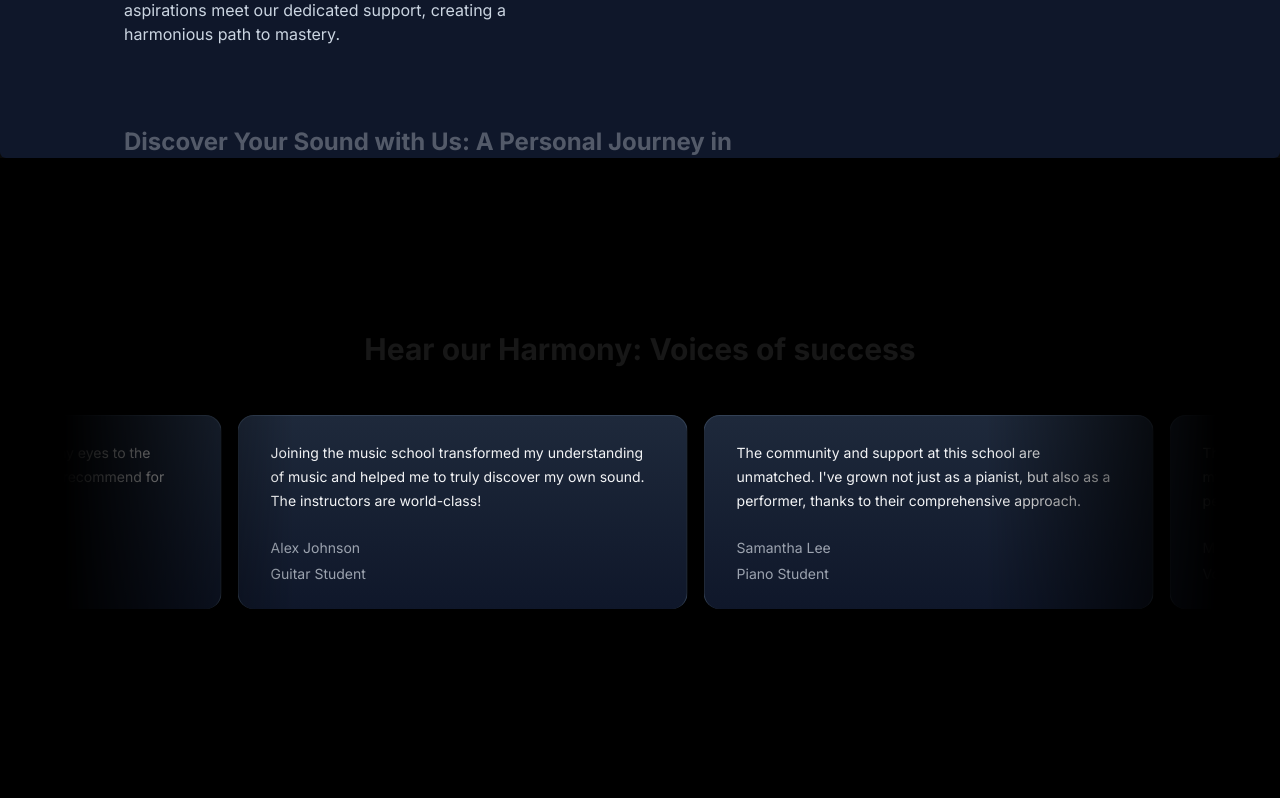
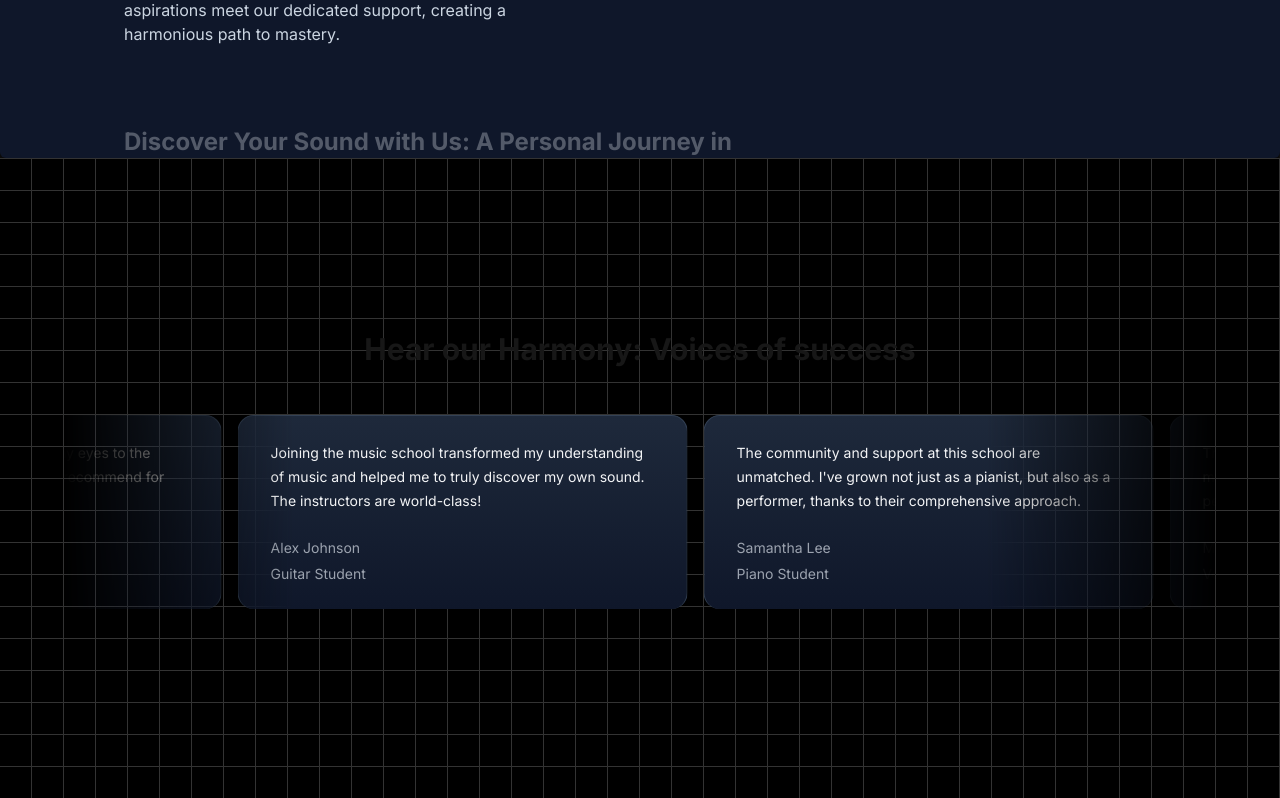
Before and after one commit to Vbkrao/MusicAcademyNextjs, a Next.js app: page / in a window 1280 px wide. Shown: the part 1690-2488 px from the top of the page. Built offline with nearby package versions, Linux system fonts and the light colour scheme.

Commit message:
Update TailwindConfig.ts

```diff
--- a/tailwind.config.ts
+++ b/tailwind.config.ts
@@ -1,6 +1,7 @@
+import { a } from "framer-motion/client";
 import type { Config } from "tailwindcss";
 
-// const svgToDataUri = require("mini-svg-data-uri");
+const svgToDataUri = require("mini-svg-data-uri");
 const colors = require("tailwindcss/colors");
 const {
   default: flattenColorPalette,
@@ -18,28 +19,28 @@
   });
 }
 
-// function addSvgPatterns({ matchUtilities, theme }: any) {
-//   matchUtilities(
-//     {
-//       "bg-grid": (value: any) => ({
-//         backgroundImage: `url("${svgToDataUri(
-//           `<svg xmlns="http://www.w3.org/2000/svg" viewBox="0 0 32 32" width="32" height="32" fill="none" stroke="${value}"><path d="M0 .5H31.5V32"/></svg>`
-//         )}")`,
-//       }),
-//       "bg-grid-small": (value: any) => ({
-//         backgroundImage: `url("${svgToDataUri(
-//           `<svg xmlns="http://www.w3.org/2000/svg" viewBox="0 0 32 32" width="8" height="8" fill="none" stroke="${value}"><path d="M0 .5H31.5V32"/></svg>`
-//         )}")`,
-//       }),
-//       "bg-dot": (value: any) => ({
-//         backgroundImage: `url("${svgToDataUri(
-//           `<svg xmlns="http://www.w3.org/2000/svg" viewBox="0 0 32 32" width="16" height="16" fill="none"><circle fill="${value}" id="pattern-circle" cx="10" cy="10" r="1.6257413380501518"></circle></svg>`
-//         )}")`,
-//       }),
-//     },
-//     { values: flattenColorPalette(theme("backgroundColor")), type: "color" }
-//   );
-// }
+function addSvgPatterns({ matchUtilities, theme }: any) {
+  matchUtilities(
+    {
+      "bg-grid": (value: any) => ({
+        backgroundImage: `url("${svgToDataUri(
+          `<svg xmlns="http://www.w3.org/2000/svg" viewBox="0 0 32 32" width="32" height="32" fill="none" stroke="${value}"><path d="M0 .5H31.5V32"/></svg>`
+        )}")`,
+      }),
+      "bg-grid-small": (value: any) => ({
+        backgroundImage: `url("${svgToDataUri(
+          `<svg xmlns="http://www.w3.org/2000/svg" viewBox="0 0 32 32" width="8" height="8" fill="none" stroke="${value}"><path d="M0 .5H31.5V32"/></svg>`
+        )}")`,
+      }),
+      "bg-dot": (value: any) => ({
+        backgroundImage: `url("${svgToDataUri(
+          `<svg xmlns="http://www.w3.org/2000/svg" viewBox="0 0 32 32" width="16" height="16" fill="none"><circle fill="${value}" id="pattern-circle" cx="10" cy="10" r="1.6257413380501518"></circle></svg>`
+        )}")`,
+      }),
+    },
+    { values: flattenColorPalette(theme("backgroundColor")), type: "color" }
+  );
+}
 
 const config: Config = {
   content: [
@@ -73,6 +74,6 @@
       },
     },
   },
-  plugins: [addVariablesForColors],
+  plugins: [addVariablesForColors,addSvgPatterns],
 };
 export default config;
```
